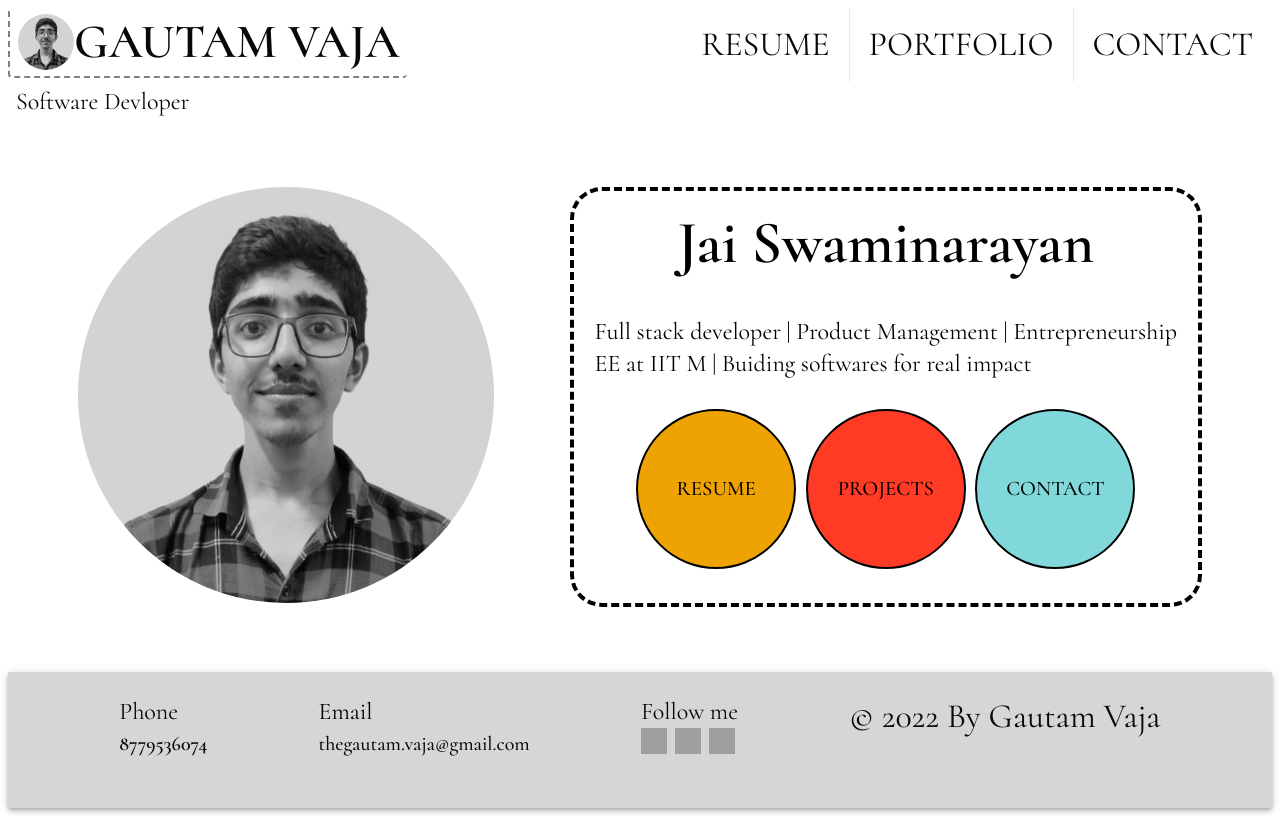
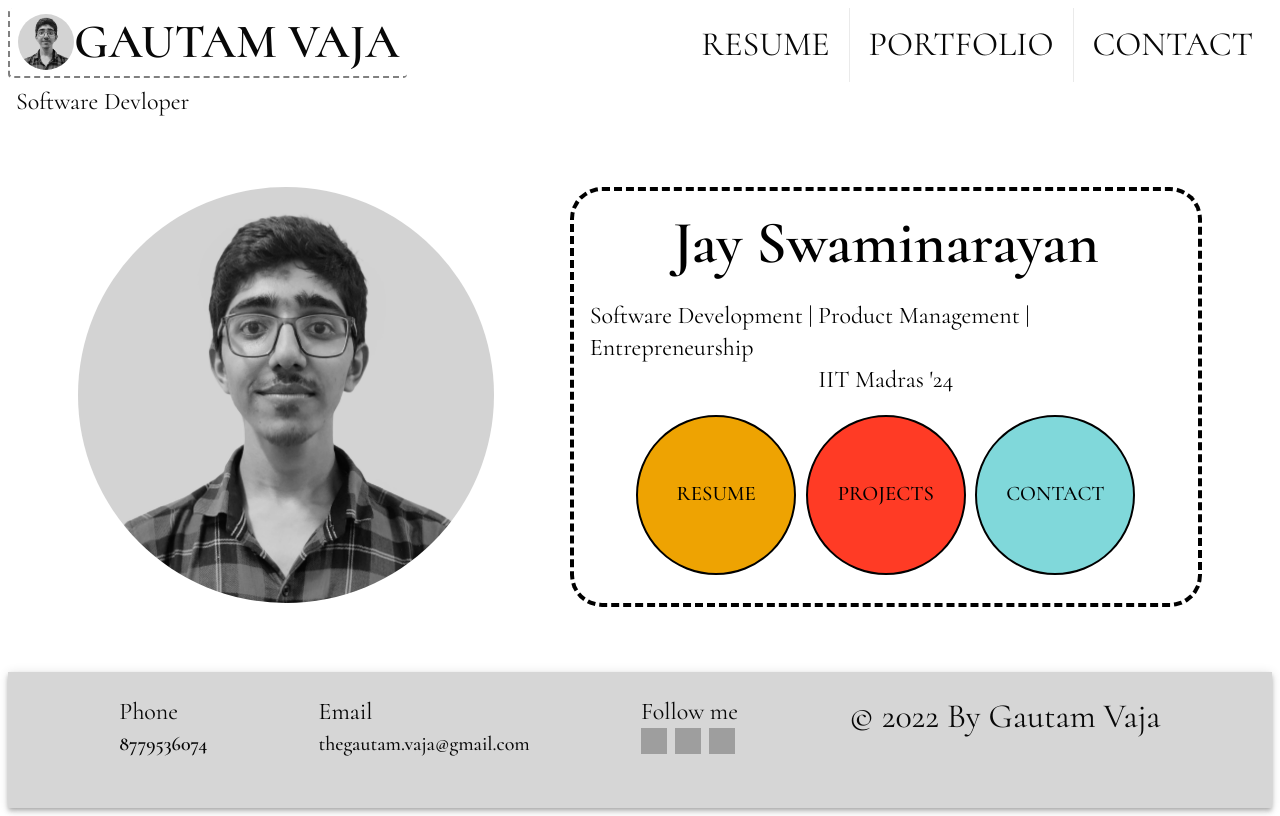
Before and after one commit to gautamV19/portfolio, a React (Create React App) app: page / in a window 1280 px wide. Built offline with nearby package versions, Linux system fonts and the light colour scheme; grey boxes are pictures that could not be loaded.

Commit message:
home data

```diff
--- a/src/Pages/Home.tsx
+++ b/src/Pages/Home.tsx
@@ -4,6 +4,8 @@ import myPhoto from "../assets/Images/myPhoto.png";
 import MyButton from "../Components/MyButton";
 import { Link } from "react-router-dom";
 import { motion } from "framer-motion";
+
+import homeData from "../assets/data/home";
 
 function Home() {
   return (
@@ -35,7 +37,7 @@ function Home() {
       >
         <Grid item alignSelf="flex-start">
           <Typography variant="h2" color="initial" fontWeight="600">
-            Jai Swaminarayan
+            {homeData.gretings}
           </Typography>
         </Grid>
         <Grid item>
@@ -44,10 +46,10 @@ function Home() {
             transition={{ duration: 2, ease: "linear" }}
           >
             <Typography variant="h5" color="initial">
-              Full stack developer | Product Management | Entrepreneurship
+              {homeData.headline1}
             </Typography>
-            <Typography variant="h5" color="initial">
-              EE at IIT M | Buiding softwares for real impact
+            <Typography variant="h5" color="initial" textAlign="center">
+              {homeData.headline2}
             </Typography>
           </motion.div>
         </Grid>
--- /dev/null
+++ b/src/assets/data/home.ts
@@ -0,0 +1,6 @@
+const homeData = {
+  gretings: "Jay Swaminarayan",
+  headline1: "Software Development | Product Management | Entrepreneurship",
+  headline2: "IIT Madras '24",
+};
+export default homeData;
```
